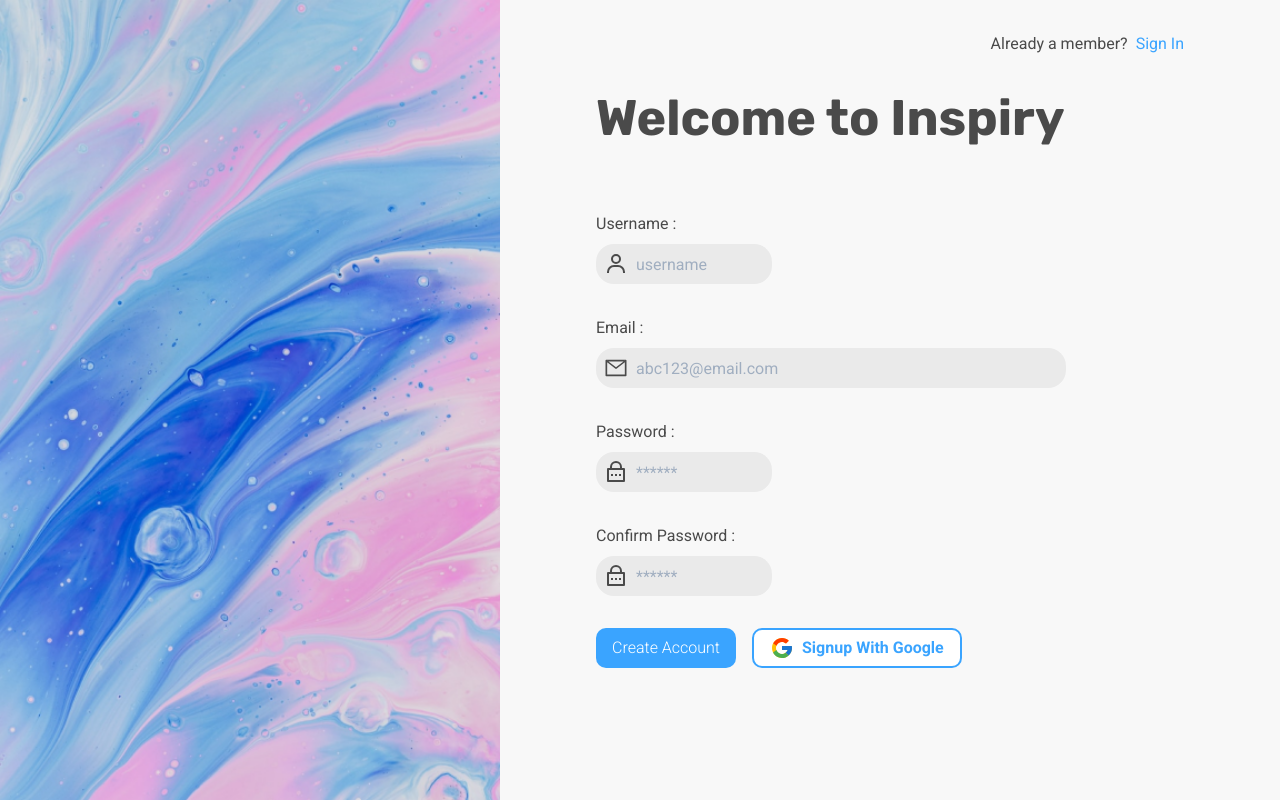
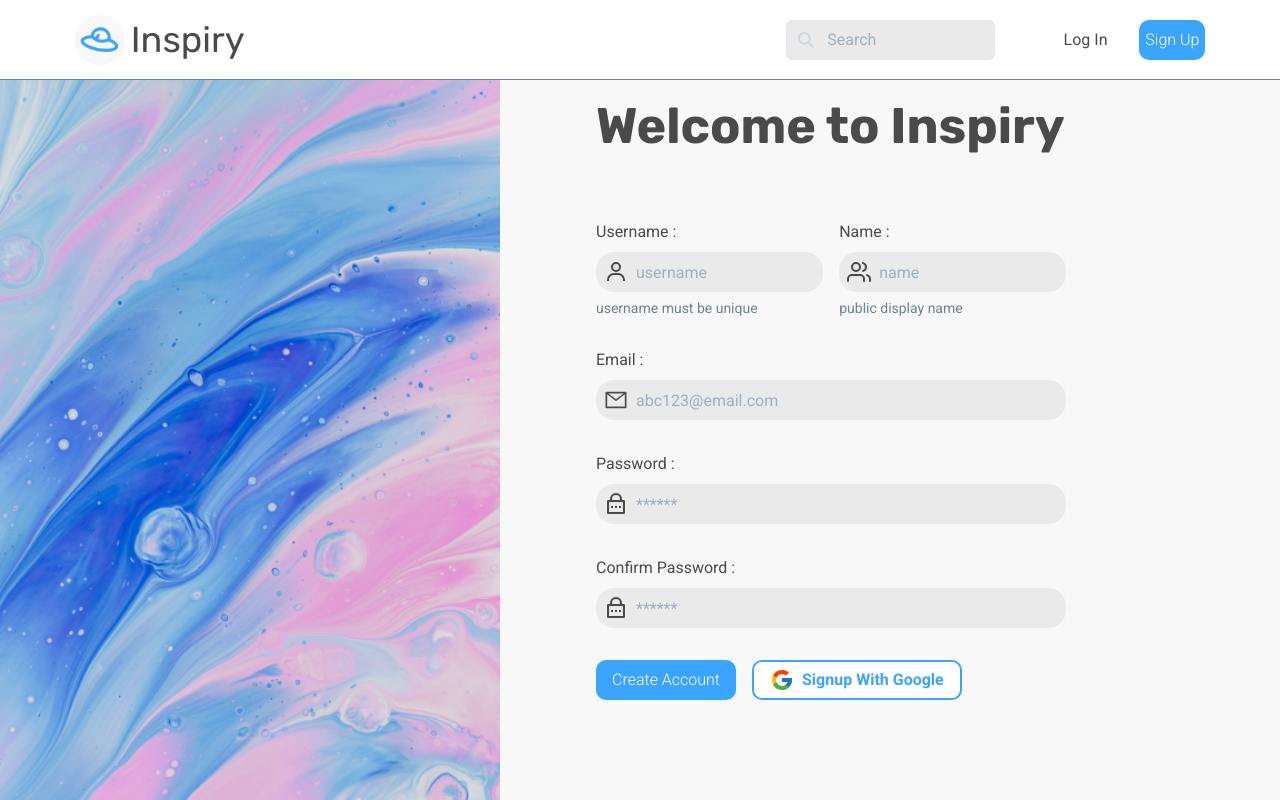
Before and after one commit to AhmedMazDev/dribbble-clone-NextJs, a Next.js app: page /signup in a window 1280 px wide. Built offline with nearby package versions, Linux system fonts and the light colour scheme; no server answers.

Commit message:
finished authentication logic

```diff
--- a/package.json
+++ b/package.json
@@ -19,6 +19,7 @@
     "firebase": "^9.6.11",
     "framer-motion": "^6.3.3",
     "joi": "^17.6.0",
+    "lodash.debounce": "^4.0.8",
     "next": "12.1.5",
     "react": "18.1.0",
     "react-country-dropdown": "^1.0.4",
@@ -26,9 +27,11 @@
     "react-dom": "18.1.0",
     "react-firebase-hooks": "^5.0.3",
     "react-hook-form": "^7.30.0",
-    "react-icons": "^4.3.1"
+    "react-icons": "^4.3.1",
+    "recoil": "^0.7.2"
   },
   "devDependencies": {
+    "@types/lodash.debounce": "^4.0.7",
     "@types/node": "17.0.29",
     "@types/react": "18.0.8",
     "@types/react-dom": "18.0.0",
--- a/src/components/Layout/AuthPageLayout.tsx
+++ b/src/components/Layout/AuthPageLayout.tsx
@@ -1,6 +1,7 @@
-import { Flex, Heading, Image, Text } from "@chakra-ui/react";
-import router, { useRouter } from "next/router";
+import { Flex, Heading, Icon, Image, Text } from "@chakra-ui/react";
+import { useRouter } from "next/router";
 import React, { ReactNode } from "react";
+import { IoMdArrowBack } from "react-icons/io";
 
 type AuthPageLayoutProps = {
   navText: string;
@@ -34,7 +35,17 @@
         padding={{ base: "2rem 2rem", md: "2rem 6rem" }}
         direction="column"
       >
-        <Flex justify="flex-end">
+        <Flex justify="space-between" align="center">
+          <Icon
+            as={IoMdArrowBack}
+            cursor="pointer"
+            h={8}
+            w={8}
+            onClick={() => {
+              router.push("/");
+            }}
+          />
+          <Flex>
             <Text textAlign="end" mr={2}>
               {navText}
             </Text>
@@ -47,6 +58,7 @@
             >
               {navLinkText}
             </Text>
+          </Flex>
         </Flex>
         <Heading
           as="h1"
--- /dev/null
+++ b/src/components/Navbar/LeftContent.tsx
@@ -0,0 +1,16 @@
+import { Flex, Heading, Image } from "@chakra-ui/react";
+import React from "react";
+
+type LeftContentProps = {};
+
+const LeftContent: React.FC<LeftContentProps> = () => {
+  return (
+    <Flex align="center">
+      <Image src="/logo.png" alt="logo" mr="6px" height="50px" />
+      <Heading fontWeight="12pt" display={{ base: "none", md: "unset" }}>
+        Inspiry
+      </Heading>
+    </Flex>
+  );
+};
+export default LeftContent;
--- /dev/null
+++ b/src/components/Navbar/RightContent.tsx
@@ -0,0 +1,33 @@
+import { Flex, Button, Text } from "@chakra-ui/react";
+import { useRouter } from "next/router";
+import React from "react";
+import SearchInput from "../SearchInput";
+
+type RightContentProps = {};
+
+const RightContent: React.FC<RightContentProps> = () => {
+  const router = useRouter();
+  return (
+    <Flex align={"center"}>
+      <SearchInput />
+      <Text
+        mr={8}
+        cursor="pointer"
+        whiteSpace="nowrap"
+        onClick={() => {
+          router.push("/signin");
+        }}
+      >
+        Log In
+      </Text>
+      <Button
+        onClick={() => {
+          router.push("/signup");
+        }}
+      >
+        Sign Up
+      </Button>
+    </Flex>
+  );
+};
+export default RightContent;
--- a/src/components/Navbar/index.tsx
+++ b/src/components/Navbar/index.tsx
@@ -1,40 +1,23 @@
 import { Flex, Heading, Button, Text, Image } from "@chakra-ui/react";
-import { useRouter } from "next/router";
 import React from "react";
-import SearchInput from "../SearchInput";
+import LeftContent from "./LeftContent";
+import RightContent from "./RightContent";
 
 type indexProps = {};
 
 const index: React.FC<indexProps> = () => {
-  const router = useRouter();
   return (
     <Flex
       height="80px"
       padding="6px 12px"
-      borderBottom={"1px solid black"}
+      borderBottom={"1px solid #718096"}
       bg="white"
+      position="fixed"
+      width="100%"
     >
       <Flex width="90%" alignItems="center" justify="space-between" m="0 auto">
-        <Flex align="center">
-          <Image src="/logo.png" alt="logo" mr="6px" height="50px" />
-          <Heading fontWeight="12pt" display={{ base: "none", md: "unset" }}>
-            Inspiry
-          </Heading>
-        </Flex>
-
-        <Flex align={"center"}>
-          <SearchInput />
-          <Text mr={8} cursor="pointer" whiteSpace="nowrap">
-            Log In
-          </Text>
-          <Button
-            onClick={() => {
-              router.push("/signup");
-            }}
-          >
-            Sign Up
-          </Button>
-        </Flex>
+        <LeftContent />
+        <RightContent />
       </Flex>
     </Flex>
   );
--- a/src/firebase/helpers.ts
+++ /dev/null
@@ -1 +0,0 @@
-export const createUser = async (email: string, password: string) => {};
--- /dev/null
+++ b/src/firebase/helpers/authFunctions.ts
@@ -0,0 +1,60 @@
+import {
+  createUserWithEmailAndPassword,
+  GoogleAuthProvider,
+  signInWithPopup,
+} from "firebase/auth";
+import { doc, getDoc, setDoc, writeBatch } from "firebase/firestore";
+import { User } from "../../interfaces/User";
+import { auth, db } from "../firebaseConfig";
+
+export const createUserWithEmail = async (
+  username: string,
+  email: string,
+  password: string,
+  name: string
+) => {
+  const createdUser = await createUserWithEmailAndPassword(
+    auth,
+    email,
+    password
+  );
+  await addUserToFirestore(createdUser.user.uid, {
+    username: username,
+    displayName: name,
+    email: createdUser.user.email || "",
+    photoUrl: createdUser.user.photoURL || "",
+    bio: "",
+    location: "",
+  });
+};
+
+export const createUserWithGoogle = async () => {
+  const provider = new GoogleAuthProvider();
+  const createdUser = await signInWithPopup(auth, provider);
+  await addUserToFirestore(createdUser.user.uid, {
+    username: createdUser.user.displayName?.trim() || "",
+    displayName: createdUser.user.displayName || "",
+    email: createdUser.user.email || "",
+    photoUrl: createdUser.user.photoURL || "",
+    bio: "",
+    location: "",
+  });
+};
+
+export const signUserInWithEmail = async () => {};
+
+export const addUserToFirestore = async (userID: string, user: User) => {
+  await setDoc(doc(db, "users", userID), user);
+  const usersRef = doc(db, "users", userID);
+  const usernamesRef = doc(db, "usernames", user.username);
+  const batch = writeBatch(db);
+  batch.set(usersRef, user);
+  batch.set(usernamesRef, { userID: userID });
+  await batch.commit();
+};
+
+export const isUserNameExists = async (username: string) => {
+  console.log("test");
+  const usernameRef = await getDoc(doc(db, "usernames", username));
+  return usernameRef.exists();
+};
--- a/src/pages/_app.tsx
+++ b/src/pages/_app.tsx
@@ -1,11 +1,16 @@
 import { ChakraProvider } from "@chakra-ui/react";
 import type { AppProps } from "next/app";
+import { RecoilRoot } from "recoil";
 import { theme } from "../chakra/theme";
+import Navbar from "../components/Navbar";
 
 function MyApp({ Component, pageProps }: AppProps) {
   return (
     <ChakraProvider theme={theme}>
-      <Component {...pageProps} />
+      <RecoilRoot>
+        <Navbar />
+        <Component {...pageProps} />
+      </RecoilRoot>
     </ChakraProvider>
   );
 }
--- a/src/pages/signup.tsx
+++ b/src/pages/signup.tsx
@@ -3,27 +3,32 @@
   Flex,
   FormControl,
   FormErrorMessage,
+  FormHelperText,
   FormLabel,
   Icon,
   Input,
   InputGroup,
   InputLeftElement,
-  toast,
   useToast,
 } from "@chakra-ui/react";
 import { joiResolver } from "@hookform/resolvers/joi";
 import Joi from "joi";
-import React, { useState } from "react";
+import { useRouter } from "next/router";
+import React, { useCallback, useEffect, useState } from "react";
 import { useForm } from "react-hook-form";
 import { AiOutlineMail } from "react-icons/ai";
 import { BiUser } from "react-icons/bi";
+import { FiUsers } from "react-icons/fi";
 import { FcGoogle } from "react-icons/fc";
 import { RiLockPasswordLine } from "react-icons/ri";
+import debounce from "lodash.debounce";
 import AuthPageLayout from "../components/Layout/AuthPageLayout";
-import { auth } from "../firebase/firebaseConfig";
-import { useCreateUserWithEmailAndPassword } from "react-firebase-hooks/auth";
-import { createUserWithEmailAndPassword } from "firebase/auth";
 import { FIREBASE_ERRORS } from "../firebase/error";
+import {
+  createUserWithEmail,
+  createUserWithGoogle,
+  isUserNameExists,
+} from "../firebase/helpers/authFunctions";
 
 const signup: React.FC = () => {
   return (
@@ -41,6 +46,7 @@
 
 const schema = Joi.object({
   username: Joi.string().required().alphanum().min(3).max(15).label("Username"),
+  name: Joi.string().required().alphanum().min(5).max(20).label("Name"),
   email: Joi.string()
     .email({ tlds: { allow: ["com", "net", "fr", "org"] } })
     .required()
@@ -51,6 +57,9 @@
 
 function SignUpForm() {
   const [isLoading, setIsLoading] = useState(false);
+  const [userNameExist, setUserNameExist] = useState(false);
+  const [username, setUsername] = useState("");
+  const router = useRouter();
   const toast = useToast();
   const {
     handleSubmit,
@@ -60,48 +69,102 @@
     resolver: joiResolver(schema),
   });
 
-  const onSubmit = handleSubmit(async (data) => {
+  const onCreateWithEmail = handleSubmit(async (data) => {
+    if (userNameExist) return;
     setIsLoading(true);
     try {
-      const user = await createUserWithEmailAndPassword(
-        auth,
+      await createUserWithEmail(
+        data.username,
         data.email,
-        data.password
+        data.password,
+        data.name
       );
-      console.log(user);
       toast({
         status: "success",
         title: "Account Created",
         description:
-          "account creation was successful you will be redirected to home page",
+          "account creation was successful you will be redirected soon to home page",
         isClosable: true,
+        position: "top",
+        duration: 3000,
       });
+      router.push("/");
     } catch (e: any) {
       console.log("signup form error", e.message);
-      console.log(FIREBASE_ERRORS[e.message as keyof typeof FIREBASE_ERRORS]);
       toast({
         status: "error",
         title: "Error",
         description: FIREBASE_ERRORS[e.message as keyof typeof FIREBASE_ERRORS],
         isClosable: true,
         duration: 3000,
+        position: "top",
       });
     }
     setIsLoading(false);
   });
 
+  const onCreateWithGoogle = async () => {
+    setIsLoading(true);
+    try {
+      await createUserWithGoogle();
+      toast({
+        status: "success",
+        title: "Account Created",
+        description:
+          "account creation was successful you will be redirected soon to home page",
+        isClosable: true,
+        position: "top",
+        duration: 3000,
+      });
+      router.push("/");
+    } catch (e: any) {
+      console.log("create with google error", e.message);
+      toast({
+        status: "error",
+        title: "Error",
+        description: FIREBASE_ERRORS[e.message as keyof typeof FIREBASE_ERRORS],
+        isClosable: true,
+        duration: 3000,
+        position: "top",
+      });
+    }
+    setIsLoading(false);
+  };
+
+  const checkUsername = useCallback(
+    debounce(async (username) => {
+      if (errors.username || username.length < 3) return;
+      setIsLoading(true);
+      try {
+        const isExist = await isUserNameExists(username);
+        setUserNameExist(isExist);
+      } catch (error) {
+        console.log(error);
+      }
+      setIsLoading(false);
+    }, 500),
+    []
+  );
+
+  useEffect(() => {
+    checkUsername(username);
+  }, [username]);
+
   return (
     <>
       <form>
-        <FormControl isInvalid={errors.username}>
-          <FormLabel mt={8}>Username : </FormLabel>
-          <InputGroup
+        <Flex
+          mt={{ base: 0, md: 8 }}
           width={{
-              base: "50%",
-              md: "50%",
-              lg: "30%",
+            base: "100%",
+            md: "100%",
+            lg: "80%",
           }}
+          flexDirection={{ base: "column", md: "row" }}
         >
+          <FormControl isInvalid={errors.username} mr={4}>
+            <FormLabel>Username : </FormLabel>
+            <InputGroup>
               <InputLeftElement
                 pointerEvents="none"
                 children={<Icon as={BiUser} w={6} h={6} />}
@@ -112,13 +175,48 @@
                 placeholder="username"
                 variant="input"
                 {...register("username")}
-              border={errors.username ? "1px solid red" : "default"}
+                border={
+                  errors.username || userNameExist ? "1px solid red" : "default"
+                }
+                onChange={(e) => setUsername(e.target.value)}
               />
             </InputGroup>
+            {!errors.username && username.length < 3 && (
+              <FormHelperText>username must be unique</FormHelperText>
+            )}
+            {!errors.username && username.length >= 3 && (
+              <FormHelperText>
+                {userNameExist ? "username already taken" : "Username is valid"}
+              </FormHelperText>
+            )}
             <FormErrorMessage>
               {errors.username && errors.username.message}
             </FormErrorMessage>
           </FormControl>
+          <FormControl isInvalid={errors.name} mt={{ base: 8, md: 0 }}>
+            <FormLabel>Name : </FormLabel>
+            <InputGroup>
+              <InputLeftElement
+                pointerEvents="none"
+                children={<Icon as={FiUsers} w={6} h={6} />}
+              />
+              <Input
+                id="name"
+                type="text"
+                placeholder="name"
+                variant="input"
+                {...register("name")}
+                border={errors.name ? "1px solid red" : "default"}
+              />
+            </InputGroup>
+            {!errors.name && (
+              <FormHelperText>public display name</FormHelperText>
+            )}
+            <FormErrorMessage>
+              {errors.name && errors.name.message}
+            </FormErrorMessage>
+          </FormControl>
+        </Flex>
         <FormControl isInvalid={errors.email}>
           <FormLabel mt={8}>Email : </FormLabel>
           <InputGroup
@@ -148,9 +246,8 @@
           <FormLabel mt={8}>Password : </FormLabel>
           <InputGroup
             width={{
-              base: "50%",
-              md: "50%",
-              lg: "30%",
+              md: "100%",
+              lg: "80%",
             }}
           >
             <InputLeftElement
@@ -174,9 +271,8 @@
           <FormLabel mt={8}>Confirm Password : </FormLabel>
           <InputGroup
             width={{
-              base: "50%",
-              md: "50%",
-              lg: "30%",
+              md: "100%",
+              lg: "80%",
             }}
           >
             <InputLeftElement
@@ -208,7 +304,7 @@
           mr={4}
           mb={4}
           maxWidth="220px"
-          onClick={onSubmit}
+          onClick={onCreateWithEmail}
           isLoading={isLoading}
         >
           Create Account
@@ -217,6 +313,7 @@
           variant="white"
           leftIcon={<Icon as={FcGoogle} h={6} w={6} />}
           maxWidth="220px"
+          onClick={onCreateWithGoogle}
         >
           Signup With Google
         </Button>
```
Also changed, not shown: src/interfaces/User.ts (added, +8 -0 lines), src/pages/index.tsx (+7 -2 lines), 1 other file (tests, documents, lock files or other folders). Lines whose indentation alone changed are shown as unchanged.
